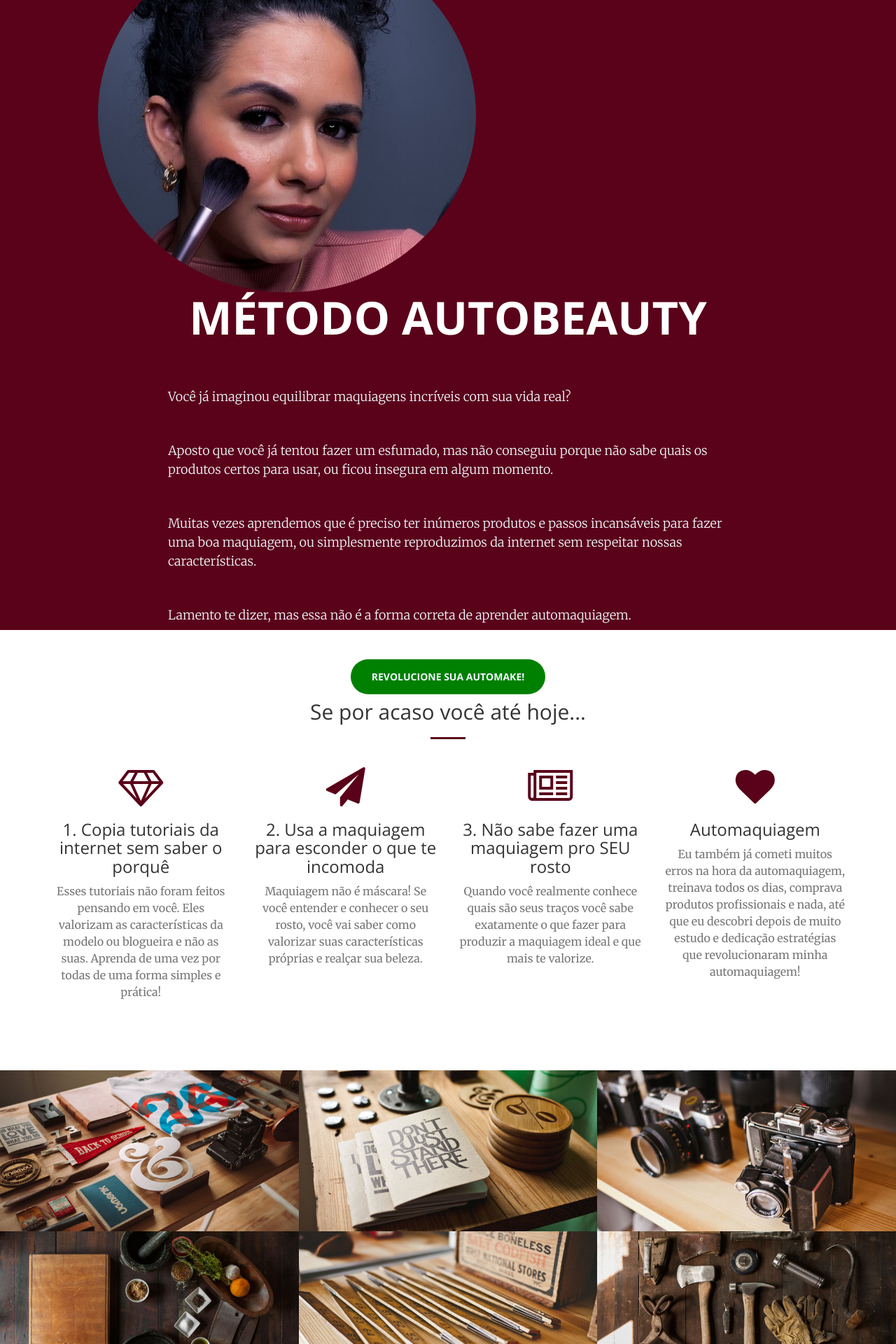
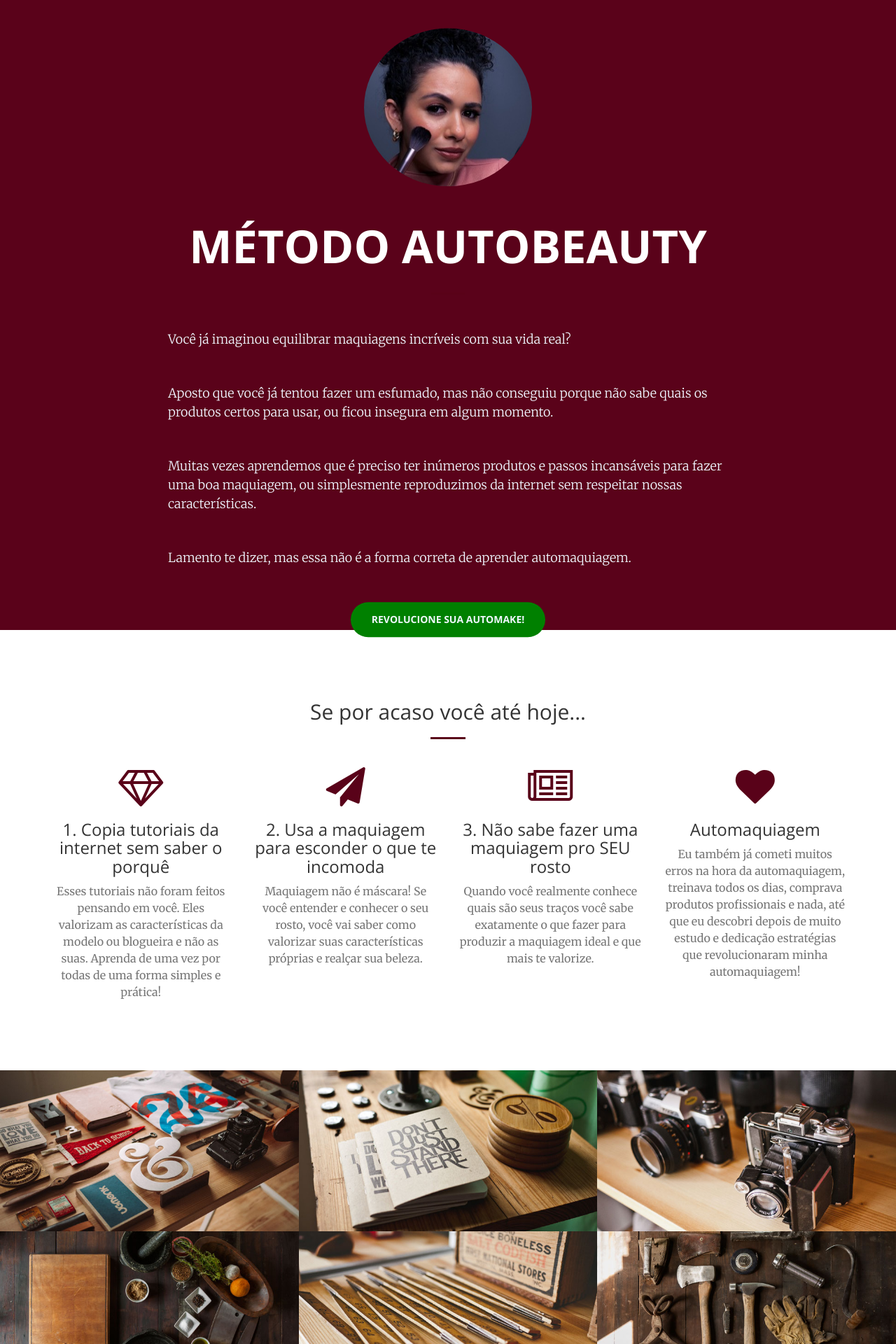
Before and after one commit to kellyeudenia/business-woman, a Jekyll site: the page built from index.html, in a window 1280 px wide. Shown: the top 1920 px of the page at 70% size. Built offline with Jekyll 4.4.1, drawn with Linux system fonts in a browser that asks for light colours.

Commit message:
Setup para a página de vendas.

```diff
--- a/_includes/header.html
+++ b/_includes/header.html
@@ -1,13 +1,13 @@
 <header>
     <div class="header-content">
         <div class="header-content-inner">
-            <img src="img/profile/me.jpg" class="img-responsive"  style="border-radius: 50%;" alt="Imagem de Eudenia Makeup segurando um pincel">
+            <img src="img/profile/me.jpg" class="img-responsive"  style="border-radius: 50%; margin: 5% auto;" alt="Imagem de Eudenia Makeup segurando um pincel">
             <h1>MÉTODO AUTOBEAUTY</h1>
             <hr>
-            <p style="color: aliceblue; text-align: left;" >Você já imaginou equilibrar maquiagens incríveis com sua vida real?</p>
-            <p style="color: aliceblue; text-align: left;" >Aposto que você já tentou fazer um esfumado, mas não conseguiu porque não sabe quais os produtos certos para usar, ou ficou insegura em algum momento. </p>
-            <p style="color: aliceblue; text-align: left;" >Muitas vezes aprendemos que é preciso ter inúmeros produtos e passos incansáveis para fazer uma boa maquiagem, ou simplesmente reproduzimos da internet sem respeitar nossas características. </p>
-            <p style="color: aliceblue; text-align: left;" >Lamento te dizer, mas essa não é a forma correta de aprender automaquiagem.</p>
+            <p style="color: aliceblue; text-align: left; margin: 5% auto;" >Você já imaginou equilibrar maquiagens incríveis com sua vida real?</p>
+            <p style="color: aliceblue; text-align: left; margin: 5% auto;" >Aposto que você já tentou fazer um esfumado, mas não conseguiu porque não sabe quais os produtos certos para usar, ou ficou insegura em algum momento. </p>
+            <p style="color: aliceblue; text-align: left; margin: 5% auto;" >Muitas vezes aprendemos que é preciso ter inúmeros produtos e passos incansáveis para fazer uma boa maquiagem, ou simplesmente reproduzimos da internet sem respeitar nossas características. </p>
+            <p style="color: aliceblue; text-align: left; margin: 5% auto;" >Lamento te dizer, mas essa não é a forma correta de aprender automaquiagem.</p>
                 <a href="https://pay.hotmart.com/F76815503F" class="btn btn-default btn-xl wow tada" style="background-color: #008000; color: aliceblue;" target="_blank">REVOLUCIONE SUA AUTOMAKE!</a>
         </div>
     </div>
```
Also changed, not shown: img/profile/me.jpg.
